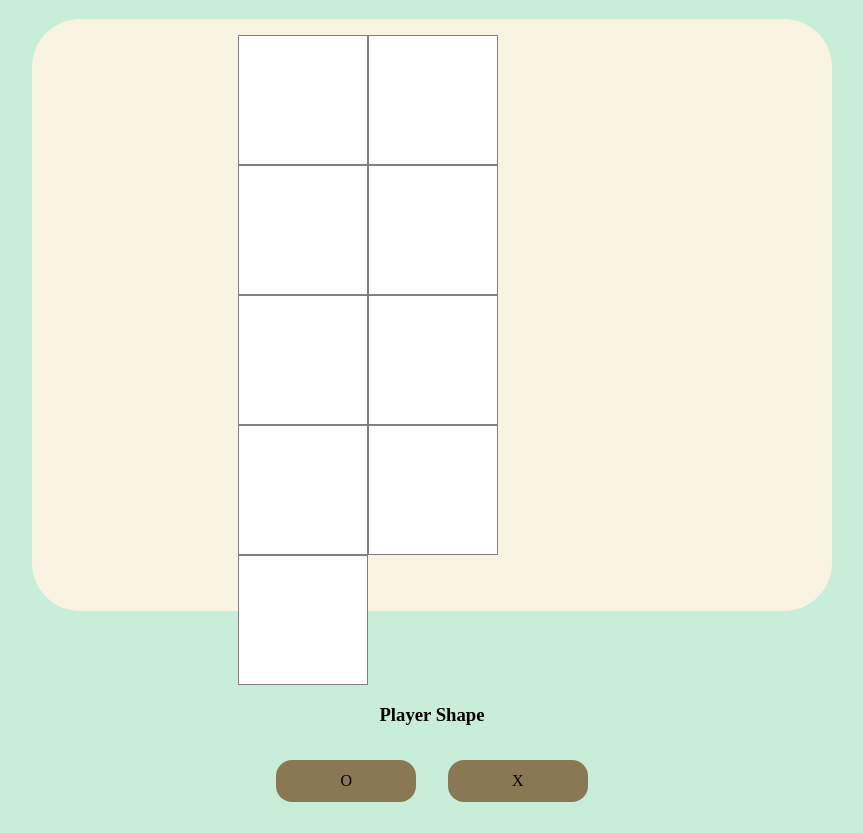
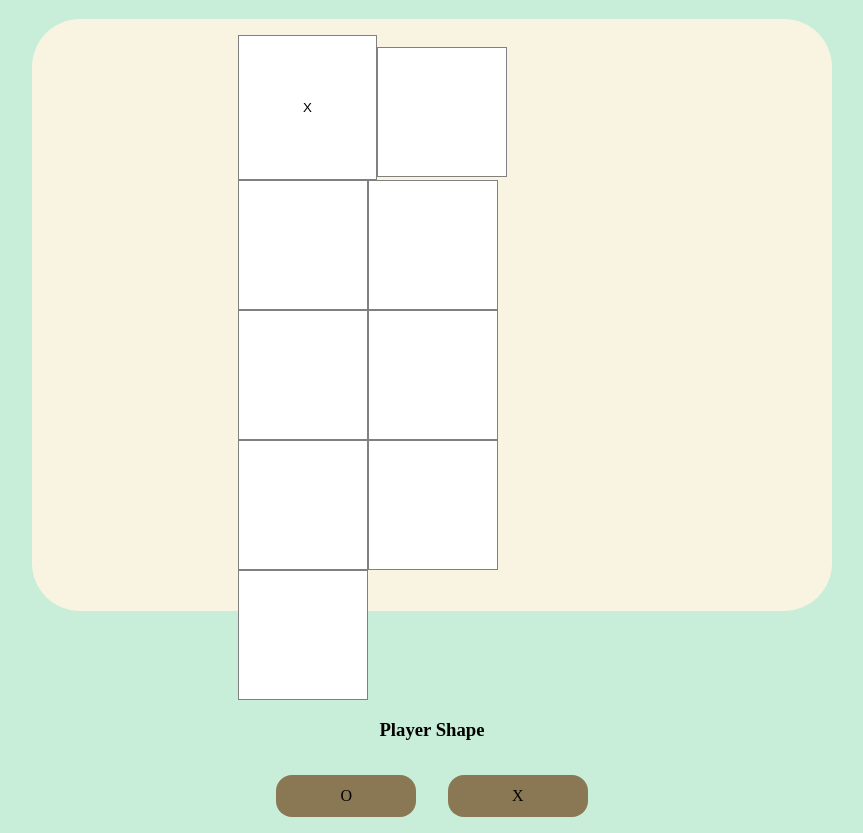
Before and after one commit to ThousandLeaves/TicTacToeGame, a plain HTML site: page index.html in a window 1280 px wide. Both pictures are taken after a click on the button 511 px from the left and 168 px from the top of the page. Shown: the part 69-902 px from the top of the page, without its empty margins (208-1071 px from the left). Drawn offline with Linux system fonts and the light colour scheme.

Commit message:
Added preliminary functionality to mark buttons

```diff
--- a/index.html
+++ b/index.html
@@ -15,6 +15,7 @@
             <div class="game-area">
                 <div class="framing-box">
                     <!-- 3x3 clickable grid here -->
+                    <button class="game-btn 0"></button>
                     <button class="game-btn 1"></button>
                     <button class="game-btn 2"></button>
                     <button class="game-btn 3"></button>
@@ -23,7 +24,6 @@
                     <button class="game-btn 6"></button>
                     <button class="game-btn 7"></button>
                     <button class="game-btn 8"></button>
-                    <button class="game-btn 9"></button>
                 </div>
             </div>
         <!--
--- a/script.js
+++ b/script.js
@@ -33,6 +33,12 @@ const gameSquare = (id) => {
     const getSymbol = () => _symbol;
     const setSymbol = (sym) => {
         _symbol = sym;
+        _setHTMLText(sym)
+    }
+
+    const _setHTMLText = (sym) => {
+        let btnTxt = document.createTextNode(sym);
+        document.querySelectorAll('.game-btn')[_sqId].appendChild(btnTxt);
     }
 
     const getId = () => _sqId;
@@ -48,8 +54,8 @@ const gameSquare = (id) => {
 const gameLogic = (() => {
 
     const _playMove = (i) => {
-        alert(i.classList[1]);
-        alert(gameboard.getSquare(0).getId());
+        // X hard-coded, change this later
+        gameboard.getSquare(i.classList[1]).setSymbol('X');
     }
 
     const initialize = () => {
```
